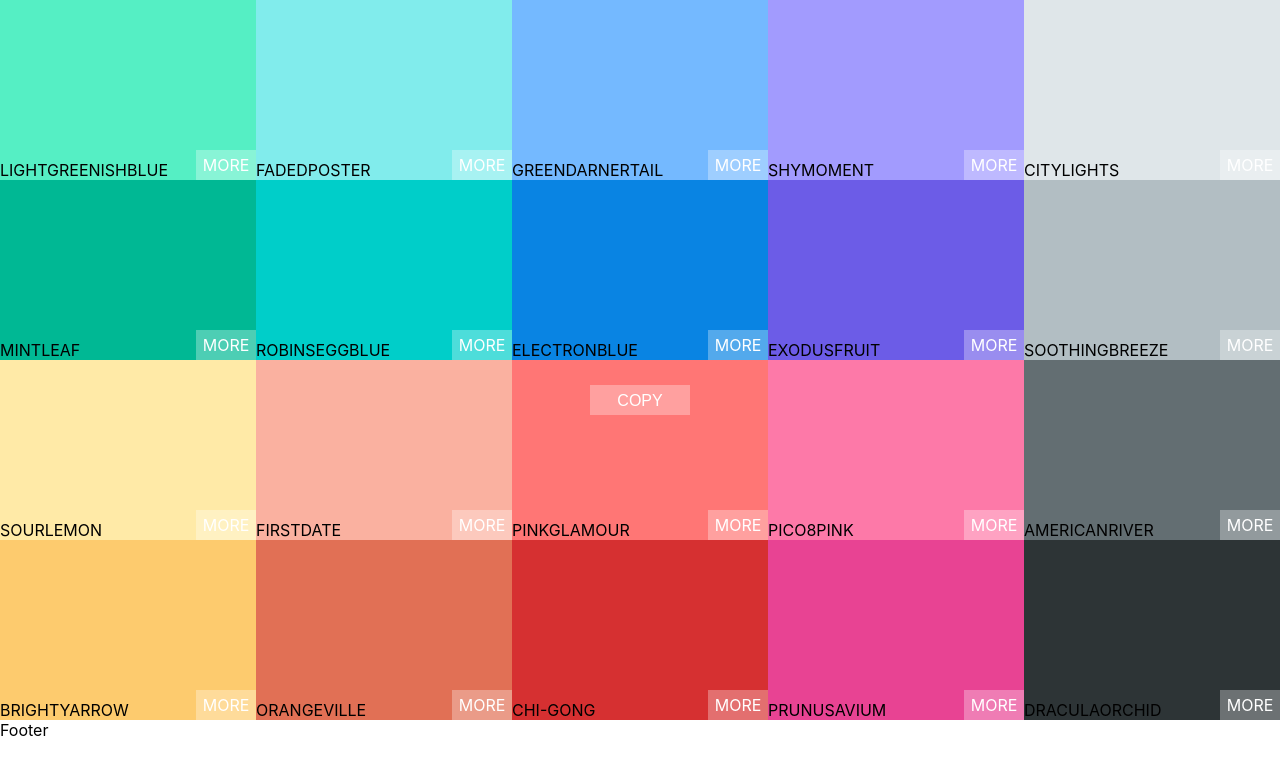
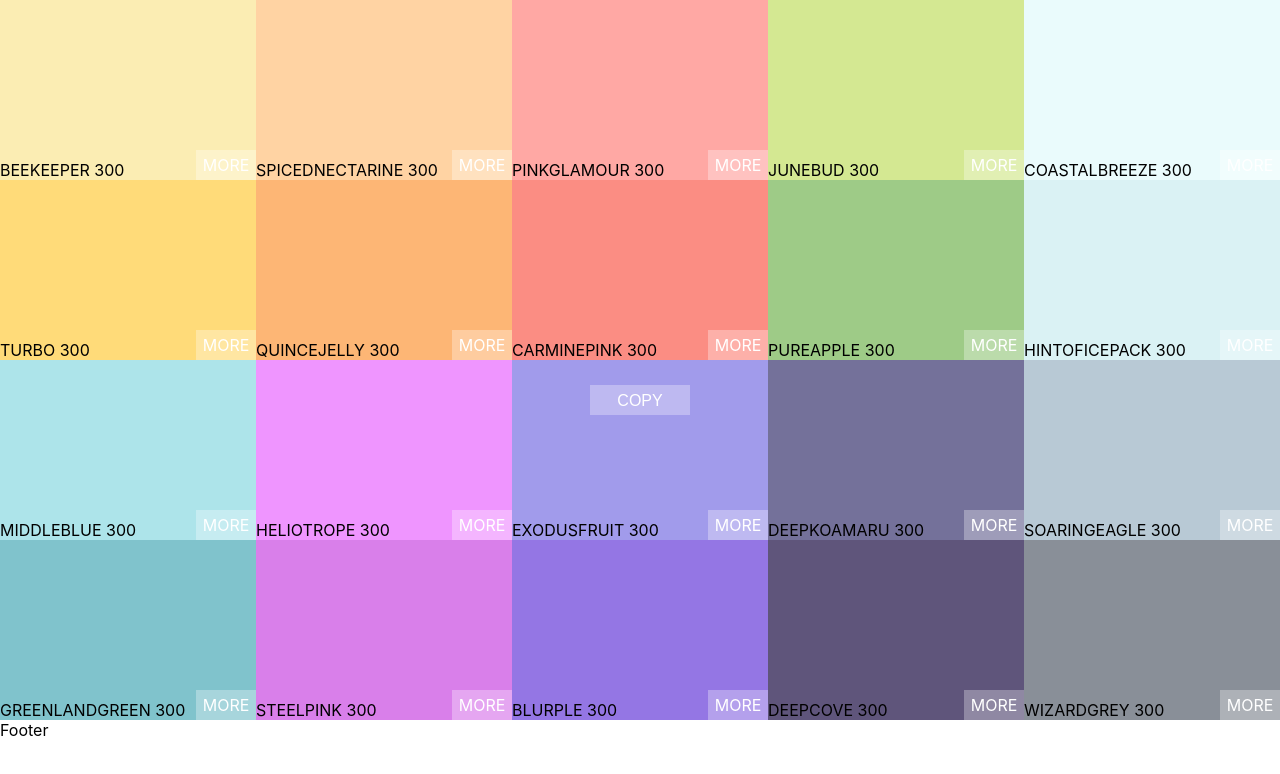
Before and after one commit to michaelohalloran/react-color-picker, a React (Create React App) app: page / in a window 1280 px wide. Shown: the top 774 px of the page. Built offline with nearby package versions, Linux system fonts and the light colour scheme.

Commit message:
add chroma color helpers

```diff
--- a/package.json
+++ b/package.json
@@ -3,6 +3,7 @@
   "version": "0.1.0",
   "private": true,
   "dependencies": {
+    "chroma-js": "^2.0.4",
     "react": "^16.8.6",
     "react-copy-to-clipboard": "^5.0.1",
     "react-dom": "^16.8.6",
--- a/src/Palette/App.js
+++ b/src/Palette/App.js
@@ -1,10 +1,11 @@
 import React, { Component } from "react";
 import Palette from "./Palette";
 import seedColors from "./seedColors";
+import { generatePalette } from "./colorHelpers";
 
 class App extends Component {
 	render() {
-		return <Palette palette={seedColors[3]} />;
+		return <Palette palette={generatePalette(seedColors[4])} />;
 	}
 }
 
--- a/src/Palette/Palette.js
+++ b/src/Palette/Palette.js
@@ -4,7 +4,6 @@ import ColorBox from "./ColorBox";
 
 class Palette extends Component {
 	constructor(props) {
-		// console.log("seedColors: ", props.palette);
 		super(props);
 		this.state = {
 			colors: props.palette.colors
@@ -20,26 +19,8 @@ class Palette extends Component {
 	};
 
 	render() {
-		// const colors = this.state.colors.map((palette, idx) => {
-		// 	palette.showCopyBtn = palette.showCopyBtn || false;
-		// 	const style = { backgroundColor: palette.color };
-		// 	return (
-		// 		<div
-		// 			key={palette.name}
-		// 			onMouseLeave={() => this.toggleBtn(idx)}
-		// 			onMouseEnter={() => this.toggleBtn(idx)}
-		// 			className="box"
-		// 			style={style}
-		// 		>
-		// 			<span>{palette.name}</span>
-		// 			<button className={`copy-btn ${palette.showCopyBtn && "show"}`}>COPY</button>
-		// 			<button className="more-btn">More</button>
-		// 		</div>
-		// 	);
-		// });
-
-		const colorBoxes = this.state.colors.map((palette, idx) => {
-			return <ColorBox name={palette.name} key={palette.name} background={palette.color} />;
+		const colorBoxes = this.state.colors[300].map((palette, idx) => {
+			return <ColorBox name={palette.name} key={palette.name} background={palette.hex} />;
 		});
 
 		return (
--- /dev/null
+++ b/src/Palette/colorHelpers.js
@@ -0,0 +1,40 @@
+import chroma from "chroma-js";
+
+const levels = [ 50, 100, 200, 300, 400, 500, 600, 700, 800, 900 ];
+
+function generatePalette(starterPalette) {
+	const { paletteName, id, emoji, colors } = starterPalette;
+	let newPalette = {
+		paletteName,
+		id,
+		emoji,
+		colors: {}
+	};
+	for (let level of levels) {
+		newPalette.colors[level] = [];
+	}
+	for (let color of colors) {
+		let scale = generateScale(color.color, 10).reverse();
+		for (let i in scale) {
+			newPalette.colors[levels[i]].push({
+				name: `${color.name} ${levels[i]}`,
+				id: color.name.toLowerCase().replace(/ /g, "-"),
+				hex: scale[i],
+				rgb: chroma(scale[i]).css(),
+				rgba: chroma(scale[i]).css().replace("rgb", "rgba").replace(")", ",1.0)")
+			});
+		}
+	}
+	return newPalette;
+}
+
+function getRange(hexColor) {
+	const end = "#fff";
+	return [ chroma(hexColor).darken(1.4).hex(), hexColor, end ];
+}
+
+function generateScale(hexColor, numColors) {
+	return chroma.scale(getRange(hexColor)).mode("lab").colors(numColors);
+}
+
+export { generatePalette };
```
Also changed, not shown: 1 other file (tests, documents, lock files or other folders).
